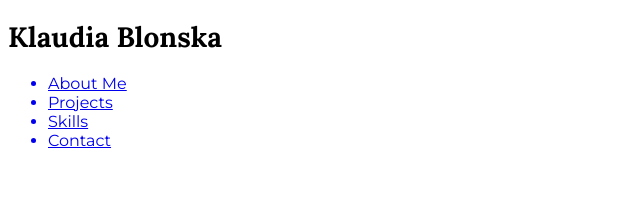
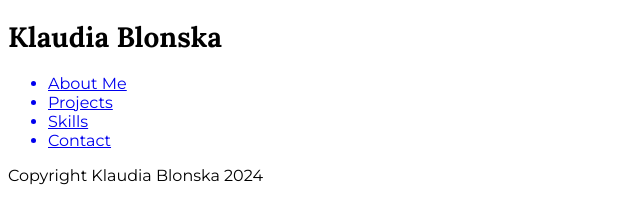
Before and after one commit to klaudiablo/K.B.Portfolio, a plain HTML site: page index.html in a window 1280 px wide. Shown: the whole page, without its empty margins (0-640 px from the left). Drawn offline with Linux system fonts and the light colour scheme.

Commit message:
update structure with adding footer and body parts

```diff
--- a/index.html
+++ b/index.html
@@ -31,4 +31,12 @@
             </ul>
         </div>
     </header>
+
+    <!--Body section-->
+    <body></body>
+
+    <!--Footer section-->
+    <footer>
+        <p>Copyright Klaudia Blonska 2024</p>
+    </footer>
 </html>
```
